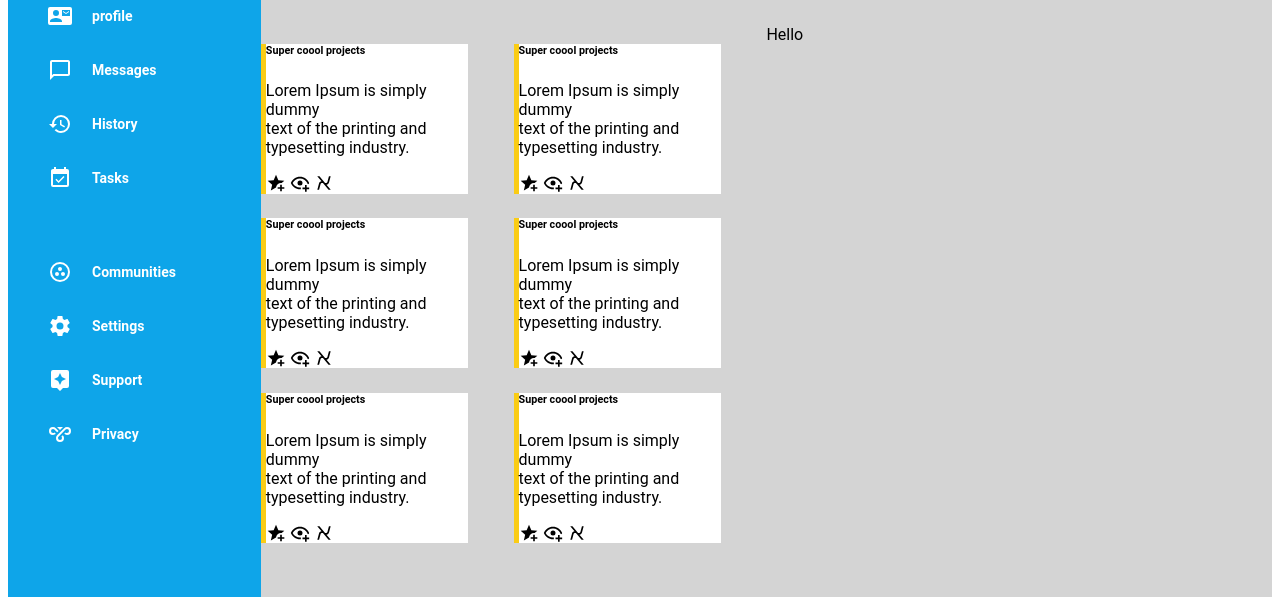
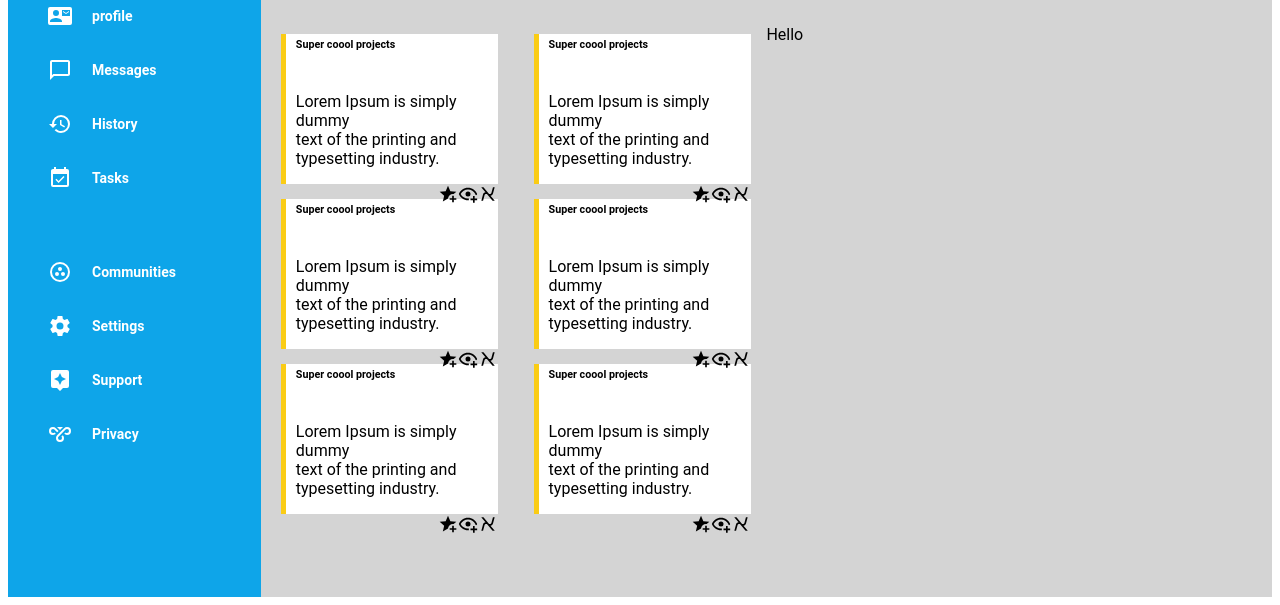
Before and after one commit to Reydove/Admin-dashboard, a plain HTML site: page index.html in a window 1280 px wide. Shown: the part 211-816 px from the top of the page. Drawn offline with Linux system fonts and the light colour scheme.

Commit message:
Other grid was worked on

```diff
--- a/style.css
+++ b/style.css
@@ -134,5 +134,18 @@ body{
     height: 150px;
     margin:15px 0;
     width: 80%;
-    margin-left: 2opx;
+    margin-left: 20px;
+    display: flex;
+    flex-direction: column;
+    justify-content: center;
+    align-items: flex-start;
+    padding-left: 10px;
 }
+
+.icons{
+    display:flex;
+    flex-direction:row;
+    justify-content: flex-end;
+    align-items: center;
+    width: 100%;
+}
```
